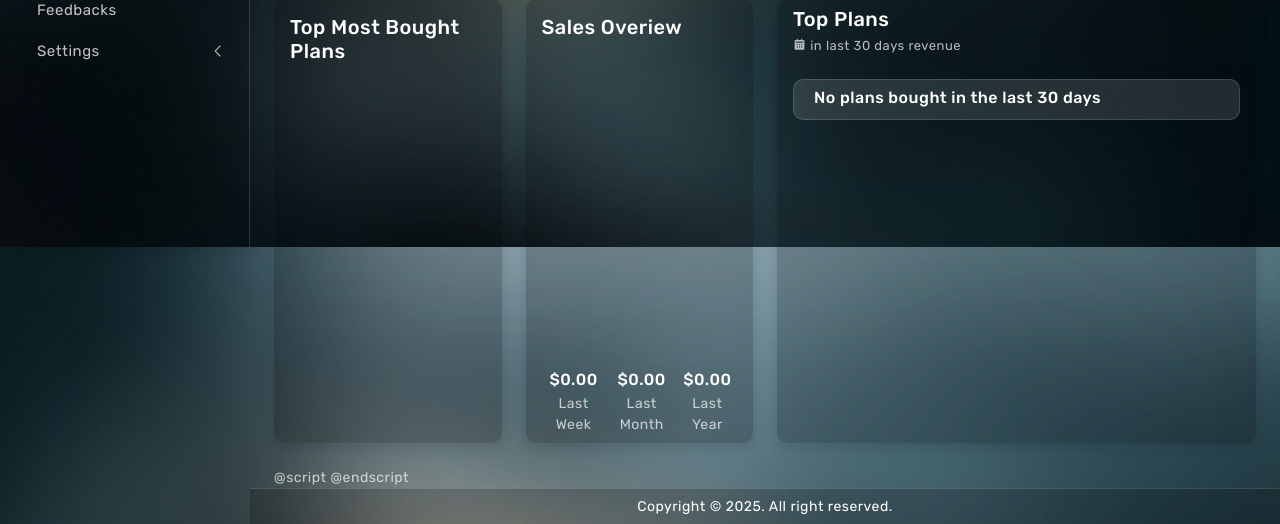
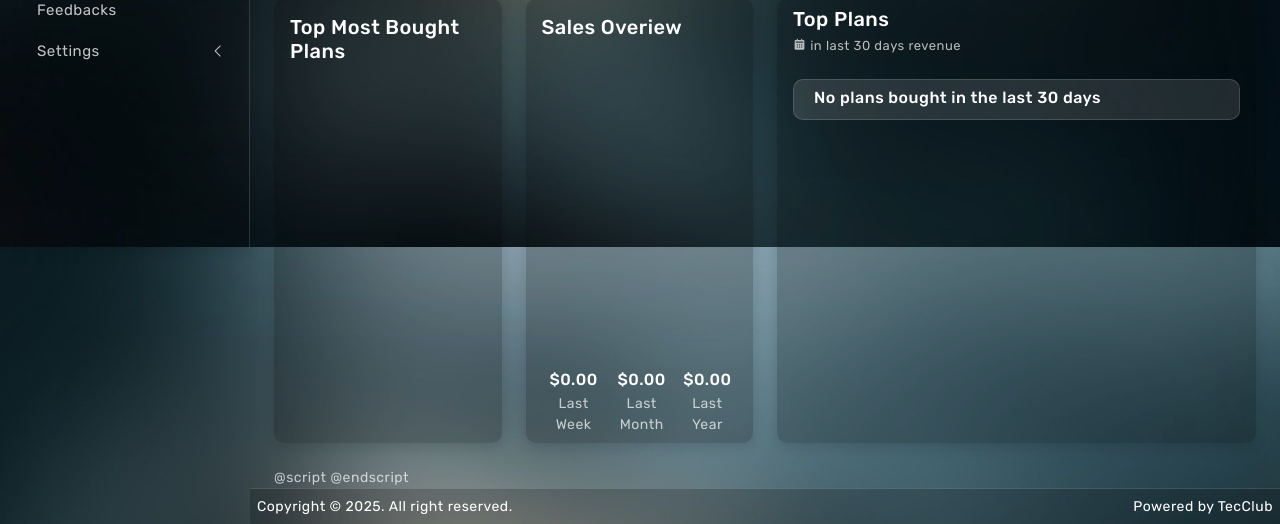
Before and after one commit to sameededitz/seel_vpn, a Laravel app: page /admin in a window 1280 px wide. Shown: the part 553-1077 px from the top of the page. Run offline with Laravel 12, Linux system fonts and the light colour scheme; a user stored in the database is signed in; data comes from the database, SQL or seed files in the repository; data that the repository does not hold is empty; some libraries are stand-ins or nearby versions.

Commit message:
Update footer layout to use flexbox for better alignment and add powered by text

```diff
--- a/resources/views/layouts/app.blade.php
+++ b/resources/views/layouts/app.blade.php
@@ -30,8 +30,9 @@
 		<div class="overlay toggle-icon"></div>
 		<!--end overlay-->
 		<!--End Back To Top Button-->
-		<footer class="page-footer">
+		<footer class="page-footer d-flex justify-content-between">
 			<p class="mb-0">Copyright © {{ date('Y') }}. All right reserved.</p>
+			<p class="mb-0">Powered by <a href="https://www.tecclubx.com">TecClub</a></p>
 		</footer>
 	</div>
 	<!--end wrapper-->
```
